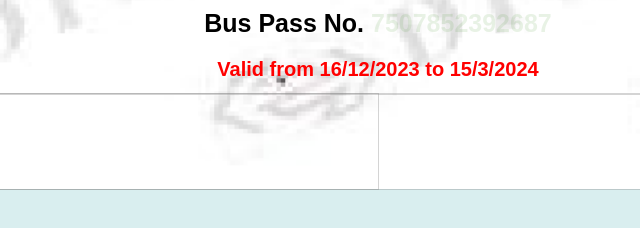
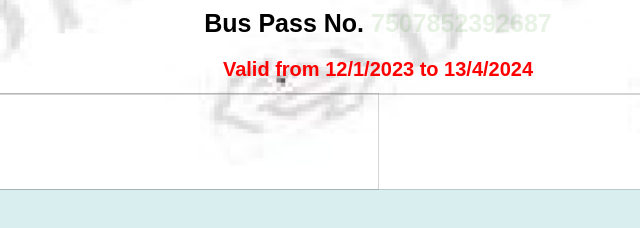
Before and after one commit to dtcpassdelhi-gov/dtcpass.delhigov.viewepassno-75020582270688, a plain HTML site: page index.html in a window 1280 px wide. Shown: the part 463-691 px from the top of the page, 262-902 px from the left. Drawn offline with Linux system fonts and the light colour scheme.

Commit message:
update date

```diff
--- a/index.html
+++ b/index.html
@@ -56,7 +56,7 @@
                 }, 1000);
             </script>
 
-            <label class="date" style="font-size:20px;color:red;"><b>Valid from 16/12/2023 to 15/3/2024</b></label>
+            <label class="date" style="font-size:20px;color:red;"><b>Valid from 12/1/2023 to 13/4/2024</b></label>
 
         </div>
             <div class="qrc">
```
